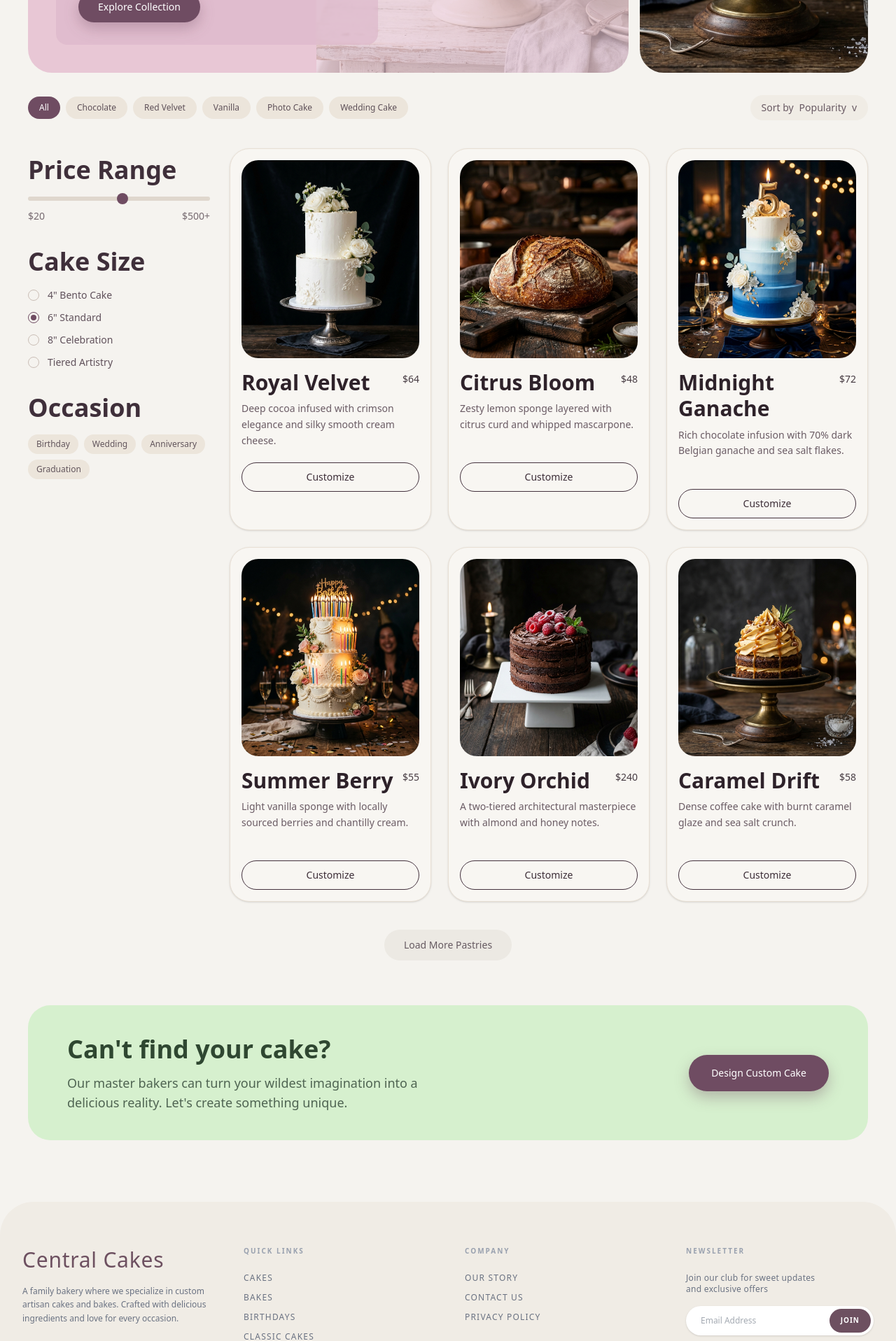
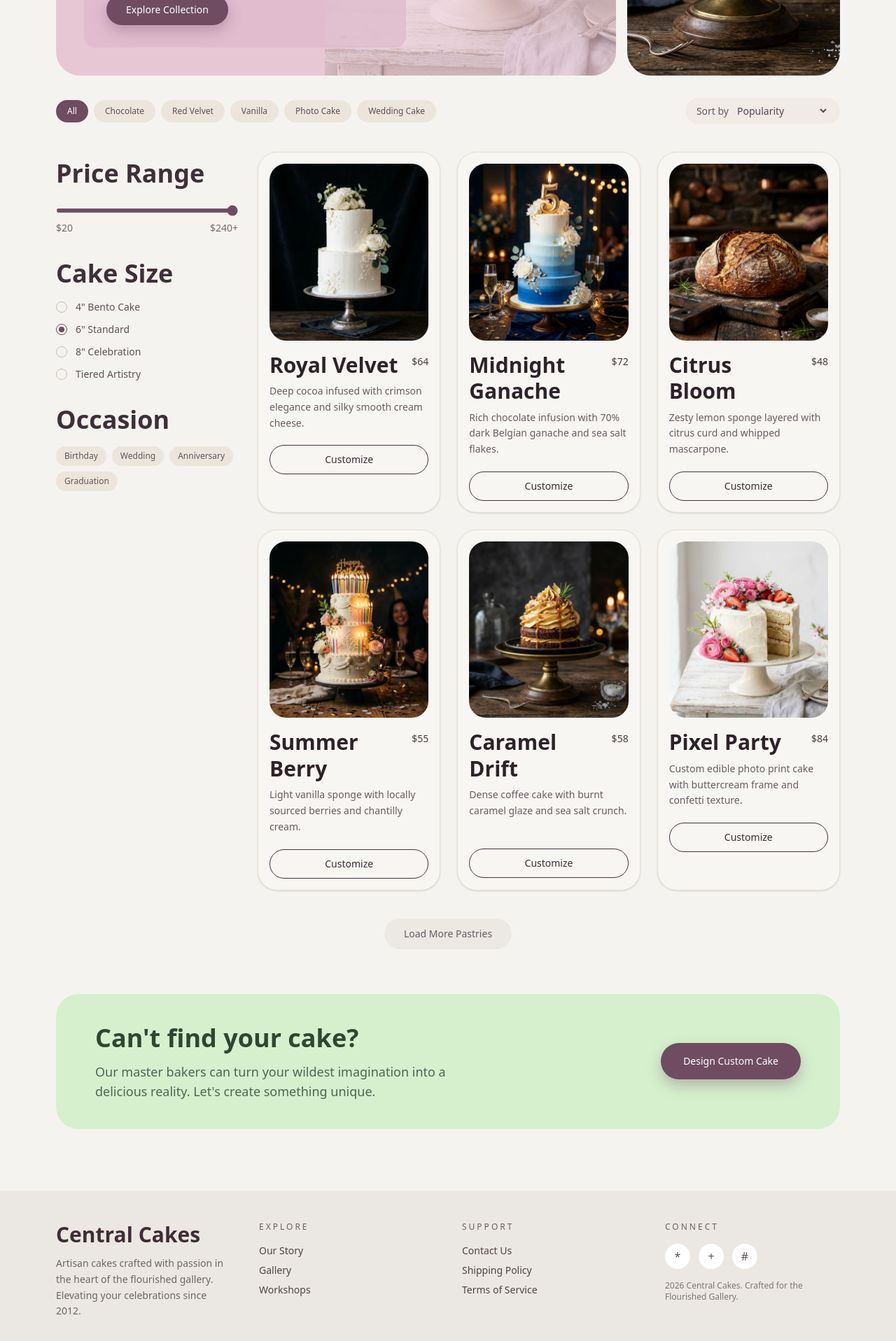
Before and after one commit to zoonfeedback-lab/cakes-and-bakery, a Next.js app: page /cakes in a window 1280 px wide. Shown: the part 580-2497 px from the top of the page at 70% size. Built offline with nearby package versions, Linux system fonts and the light colour scheme; a web font is replaced by a local one.

Commit message:
fix{cakes}: the page become interactive

```diff
--- a/app/cakes/page.tsx
+++ b/app/cakes/page.tsx
@@ -1,6 +1,7 @@
-import { Footer } from "@/components";
-import { Header } from "@/components/Header";
-import Image from "next/image";
+'use client';
+
+import Image from 'next/image';
+import { useDeferredValue, useMemo, useState } from 'react';
 
 type CakeItem = {
   id: string;
@@ -8,66 +9,223 @@ type CakeItem = {
   price: number;
   image: string;
   description: string;
+  category: 'chocolate' | 'red-velvet' | 'vanilla' | 'photo-cake' | 'wedding-cake';
+  sizeOptions: string[];
+  occasions: string[];
+  tags?: string[];
 };
 
-const topCategories = ["All", "Chocolate", "Red Velvet", "Vanilla", "Photo Cake", "Wedding Cake"];
+type CategoryPill = {
+  id: string;
+  label: string;
+};
 
-const sizeOptions = ["4\" Bento Cake", "6\" Standard", "8\" Celebration", "Tiered Artistry"];
+const categoryPills: CategoryPill[] = [
+  { id: 'all', label: 'All' },
+  { id: 'chocolate', label: 'Chocolate' },
+  { id: 'red-velvet', label: 'Red Velvet' },
+  { id: 'vanilla', label: 'Vanilla' },
+  { id: 'photo-cake', label: 'Photo Cake' },
+  { id: 'wedding-cake', label: 'Wedding Cake' },
+];
 
-const occasions = ["Birthday", "Wedding", "Anniversary", "Graduation"];
+const sizeOptions = ['4" Bento Cake', '6" Standard', '8" Celebration', 'Tiered Artistry'];
+const occasionOptions = ['Birthday', 'Wedding', 'Anniversary', 'Graduation'];
+const sortOptions = ['Popularity', 'Newest', 'Price Low to High'];
+const INITIAL_VISIBLE_COUNT = 6;
 
 const cakes: CakeItem[] = [
   {
-    id: "royal-velvet",
-    name: "Royal Velvet",
+    id: 'royal-velvet',
+    name: 'Royal Velvet',
     price: 64,
-    image: "/images/velvet-rose.png",
-    description: "Deep cocoa infused with crimson elegance and silky smooth cream cheese.",
+    image: '/images/velvet-rose.png',
+    description: 'Deep cocoa infused with crimson elegance and silky smooth cream cheese.',
+    category: 'red-velvet',
+    sizeOptions: ['6" Standard', '8" Celebration'],
+    occasions: ['Birthday', 'Anniversary'],
+    tags: ['Most Loved'],
   },
   {
-    id: "citrus-bloom",
-    name: "Citrus Bloom",
+    id: 'citrus-bloom',
+    name: 'Citrus Bloom',
     price: 48,
-    image: "/images/daily-bakes.png",
-    description: "Zesty lemon sponge layered with citrus curd and whipped mascarpone.",
+    image: '/images/daily-bakes.png',
+    description: 'Zesty lemon sponge layered with citrus curd and whipped mascarpone.',
+    category: 'vanilla',
+    sizeOptions: ['4" Bento Cake', '6" Standard'],
+    occasions: ['Birthday', 'Graduation'],
   },
   {
-    id: "midnight-ganache",
-    name: "Midnight Ganache",
+    id: 'midnight-ganache',
+    name: 'Midnight Ganache',
     price: 72,
-    image: "/images/celestial.png",
-    description: "Rich chocolate infusion with 70% dark Belgian ganache and sea salt flakes.",
+    image: '/images/celestial.png',
+    description: 'Rich chocolate infusion with 70% dark Belgian ganache and sea salt flakes.',
+    category: 'chocolate',
+    sizeOptions: ['6" Standard', '8" Celebration'],
+    occasions: ['Wedding', 'Anniversary'],
+    tags: ['Best Seller'],
   },
   {
-    id: "summer-berry",
-    name: "Summer Berry",
+    id: 'summer-berry',
+    name: 'Summer Berry',
     price: 55,
-    image: "/images/birthday-cake.png",
-    description: "Light vanilla sponge with locally sourced berries and chantilly cream.",
+    image: '/images/birthday-cake.png',
+    description: 'Light vanilla sponge with locally sourced berries and chantilly cream.',
+    category: 'vanilla',
+    sizeOptions: ['4" Bento Cake', '6" Standard'],
+    occasions: ['Birthday', 'Graduation'],
   },
   {
-    id: "ivory-orchid",
-    name: "Ivory Orchid",
+    id: 'ivory-orchid',
+    name: 'Ivory Orchid',
     price: 240,
-    image: "/images/signature-cake.png",
-    description: "A two-tiered architectural masterpiece with almond and honey notes.",
+    image: '/images/signature-cake.png',
+    description: 'A two-tiered architectural masterpiece with almond and honey notes.',
+    category: 'wedding-cake',
+    sizeOptions: ['Tiered Artistry'],
+    occasions: ['Wedding', 'Anniversary'],
+    tags: ['Best Seller', 'Most Loved'],
   },
   {
-    id: "caramel-drift",
-    name: "Caramel Drift",
+    id: 'caramel-drift',
+    name: 'Caramel Drift',
     price: 58,
-    image: "/images/salted-caramel.png",
-    description: "Dense coffee cake with burnt caramel glaze and sea salt crunch.",
+    image: '/images/salted-caramel.png',
+    description: 'Dense coffee cake with burnt caramel glaze and sea salt crunch.',
+    category: 'chocolate',
+    sizeOptions: ['6" Standard', '8" Celebration'],
+    occasions: ['Anniversary', 'Graduation'],
+  },
+  {
+    id: 'pixel-party',
+    name: 'Pixel Party',
+    price: 84,
+    image: '/images/hero-cake.png',
+    description: 'Custom edible photo print cake with buttercream frame and confetti texture.',
+    category: 'photo-cake',
+    sizeOptions: ['6" Standard', '8" Celebration'],
+    occasions: ['Birthday', 'Graduation'],
+    tags: ['Custom'],
+  },
+  {
+    id: 'gold-ribbon',
+    name: 'Gold Ribbon',
+    price: 132,
+    image: '/images/journey-1.png',
+    description: 'Floral fondant styling with smooth vanilla sponge for elegant gatherings.',
+    category: 'wedding-cake',
+    sizeOptions: ['8" Celebration', 'Tiered Artistry'],
+    occasions: ['Wedding', 'Anniversary'],
+  },
+  {
+    id: 'crimson-frost',
+    name: 'Crimson Frost',
+    price: 68,
+    image: '/images/journey-2.png',
+    description: 'Classic red velvet layers with whipped cream cheese and berry glaze.',
+    category: 'red-velvet',
+    sizeOptions: ['6" Standard', '8" Celebration'],
+    occasions: ['Birthday', 'Wedding'],
   },
 ];
 
-export default function HomePage() {
+export default function CakesPage() {
+  const maxPrice = useMemo(() => Math.max(...cakes.map((cake) => cake.price)), []);
+
+  const [activePill, setActivePill] = useState('all');
+  const [activeSort, setActiveSort] = useState(sortOptions[0]);
+  const [priceCap, setPriceCap] = useState(maxPrice);
+  const [selectedSize, setSelectedSize] = useState(sizeOptions[1]);
+  const [selectedOccasions, setSelectedOccasions] = useState<string[]>([]);
+  const [visibleCount, setVisibleCount] = useState(INITIAL_VISIBLE_COUNT);
+
+  const deferredPill = useDeferredValue(activePill);
+  const deferredSort = useDeferredValue(activeSort);
+  const deferredPriceCap = useDeferredValue(priceCap);
+  const deferredSize = useDeferredValue(selectedSize);
+  const deferredOccasions = useDeferredValue(selectedOccasions);
+
+  const filteredCakes = useMemo(() => {
+    return cakes
+      .filter((cake) => {
+        if (deferredPill === 'all') return true;
+        return cake.category === deferredPill;
+      })
+      .filter((cake) => cake.price <= deferredPriceCap)
+      .filter((cake) => {
+        if (!deferredSize) return true;
+        return cake.sizeOptions.includes(deferredSize);
+      })
+      .filter((cake) => {
+        if (deferredOccasions.length === 0) return true;
+        return deferredOccasions.every((occasion) => cake.occasions.includes(occasion));
+      })
+      .sort((left, right) => {
+        if (deferredSort === 'Price Low to High') return left.price - right.price;
+
+        if (deferredSort === 'Newest') return right.id.localeCompare(left.id);
+
+        const leftScore = (left.tags?.includes('Best Seller') ? 2 : 0) + (left.tags?.includes('Most Loved') ? 2 : 0);
+        const rightScore = (right.tags?.includes('Best Seller') ? 2 : 0) + (right.tags?.includes('Most Loved') ? 2 : 0);
+
+        return rightScore - leftScore;
+      });
+  }, [deferredOccasions, deferredPill, deferredPriceCap, deferredSize, deferredSort]);
+
+  const visibleCakes = filteredCakes.slice(0, visibleCount);
+  const canLoadMore = visibleCount < filteredCakes.length;
+
+  function handlePillChange(pill: string) {
+    setActivePill(pill);
+    setVisibleCount(INITIAL_VISIBLE_COUNT);
+  }
+
+  function handleSortChange(sort: string) {
+    setActiveSort(sort);
+  }
+
+  function handlePriceChange(value: number) {
+    setPriceCap(value);
+    setVisibleCount(INITIAL_VISIBLE_COUNT);
+  }
+
+  function handleSizeChange(size: string) {
+    setSelectedSize(size);
+    setVisibleCount(INITIAL_VISIBLE_COUNT);
+  }
+
+  function handleOccasionToggle(occasion: string) {
+    setSelectedOccasions((current) =>
+      current.includes(occasion)
+        ? current.filter((value) => value !== occasion)
+        : [...current, occasion],
+    );
+    setVisibleCount(INITIAL_VISIBLE_COUNT);
+  }
+
+  function handleLoadMore() {
+    setVisibleCount((current) => current + 3);
+  }
+
   return (
-    <div className="flex min-h-screen flex-col bg-[#f5f3ef] text-[#2d242a]">
-      <Header />
-
-      <main className="flex-1">
-      <div className="mx-auto max-w-7xl px-5 pb-12 pt-8 md:px-8 lg:px-10">
+    <div className="bg-[#f5f3ef] text-[#2d242a]">
+      <div className="mx-auto max-w-[1200px] px-5 pb-12 pt-8 md:px-8 lg:px-10">
+        <header className="mb-10 flex flex-col items-center gap-4">
+          <p className="text-center font-serif text-4xl text-[#4a2f40]">Central Cakes</p>
+          <nav className="flex items-center gap-7 text-sm text-[#6f5f66]">
+            <a className="border-b border-[#4a2f40] pb-1 text-[#4a2f40]" href="#">
+              Cakes
+            </a>
+            <a className="hover:text-[#4a2f40]" href="/bakes">
+              Bakes
+            </a>
+            <a className="hover:text-[#4a2f40]" href="#">
+              Birthdays
+            </a>
+          </nav>
+        </header>
 
         <section className="mb-8 grid gap-4 lg:grid-cols-[1.45fr_0.55fr]">
           <article className="relative overflow-hidden rounded-[34px] bg-[#e8c7d5] p-7 md:p-10">
@@ -103,62 +261,83 @@ export default function HomePage() {
           </article>
 
           <article className="relative min-h-[360px] overflow-hidden rounded-[34px]">
-            <Image alt="Chocolate cake close-up" className="h-full w-full object-cover" fill priority src="/images/salted-caramel.png" />
+            <Image
+              alt="Chocolate cake close-up"
+              className="h-full w-full object-cover"
+              fill
+              priority
+              src="/images/salted-caramel.png"
+            />
           </article>
         </section>
 
         <section className="mb-10 flex flex-col justify-between gap-5 lg:flex-row lg:items-center">
           <div className="flex flex-wrap items-center gap-2">
-            {topCategories.map((category, index) => (
+            {categoryPills.map((pill) => (
               <button
                 className={`rounded-full px-4 py-2 text-xs font-medium transition ${
-                  index === 0
-                    ? "bg-[#6f4c62] text-white"
-                    : "bg-[#ece5db] text-[#5e5058] hover:bg-[#e4dacd]"
+                  activePill === pill.id
+                    ? 'bg-[#6f4c62] text-white'
+                    : 'bg-[#ece5db] text-[#5e5058] hover:bg-[#e4dacd]'
                 }`}
-                key={category}
+                key={pill.id}
+                onClick={() => handlePillChange(pill.id)}
                 type="button"
               >
-                {category}
+                {pill.label}
               </button>
             ))}
           </div>
 
-          <button
-            className="inline-flex w-fit items-center gap-2 rounded-full bg-[#f0ece5] px-4 py-2 text-sm text-[#695a63]"
-            type="button"
+          <label className="inline-flex w-fit items-center gap-2 rounded-full bg-[#f0ece5] px-4 py-2 text-sm text-[#695a63]">
+            <span>Sort by</span>
+            <select
+              className="bg-transparent font-medium text-[#564752] outline-none"
+              onChange={(event) => handleSortChange(event.target.value)}
+              value={activeSort}
             >
-            Sort by
-            <span className="font-medium">Popularity</span>
-            <span aria-hidden="true">v</span>
-          </button>
+              {sortOptions.map((option) => (
+                <option key={option} value={option}>
+                  {option}
+                </option>
+              ))}
+            </select>
+          </label>
         </section>
 
         <div className="grid gap-7 lg:grid-cols-[260px_1fr]">
           <aside className="lg:pt-2">
             <div className="mb-8">
               <h2 className="mb-4 text-3xl font-semibold text-[#3f2f3a]">Price Range</h2>
-              <div className="relative mb-3 h-1.5 rounded-full bg-[#dfd7cd]">
-                <span className="absolute left-[52%] top-1/2 h-4 w-4 -translate-x-1/2 -translate-y-1/2 rounded-full bg-[#6f4c62]" />
-              </div>
+              <input
+                type="range"
+                min={20}
+                max={maxPrice}
+                step={1}
+                value={priceCap}
+                onChange={(event) => handlePriceChange(Number(event.target.value))}
+                className="mb-3 h-1.5 w-full cursor-pointer accent-[#6f4c62]"
+              />
               <div className="flex justify-between text-sm text-[#776b71]">
                 <span>$20</span>
-                <span>$500+</span>
+                <span>${priceCap}+</span>
               </div>
             </div>
 
             <div className="mb-8">
               <h2 className="mb-4 text-3xl font-semibold text-[#3f2f3a]">Cake Size</h2>
               <div className="space-y-3 text-[#60515b]">
-                {sizeOptions.map((size, index) => (
+                {sizeOptions.map((size) => (
                   <label className="flex items-center gap-3 text-sm" key={size}>
-                    <span
+                    <button
+                      type="button"
+                      onClick={() => handleSizeChange(size)}
                       className={`grid h-4 w-4 place-items-center rounded-full border ${
-                        index === 1 ? "border-[#6f4c62]" : "border-[#cabeb6]"
+                        selectedSize === size ? 'border-[#6f4c62]' : 'border-[#cabeb6]'
                       }`}
                     >
-                      {index === 1 ? <span className="h-2 w-2 rounded-full bg-[#6f4c62]" /> : null}
-                    </span>
+                      {selectedSize === size ? <span className="h-2 w-2 rounded-full bg-[#6f4c62]" /> : null}
+                    </button>
                     <span>{size}</span>
                   </label>
                 ))}
@@ -168,10 +347,15 @@ export default function HomePage() {
             <div>
               <h2 className="mb-4 text-3xl font-semibold text-[#3f2f3a]">Occasion</h2>
               <div className="flex flex-wrap gap-2">
-                {occasions.map((occasion) => (
+                {occasionOptions.map((occasion) => (
                   <button
-                    className="rounded-full bg-[#ece5db] px-3 py-1.5 text-xs text-[#62555c] transition hover:bg-[#dfd5c7]"
+                    className={`rounded-full px-3 py-1.5 text-xs transition ${
+                      selectedOccasions.includes(occasion)
+                        ? 'bg-[#6f4c62] text-white'
+                        : 'bg-[#ece5db] text-[#62555c] hover:bg-[#dfd5c7]'
+                    }`}
                     key={occasion}
+                    onClick={() => handleOccasionToggle(occasion)}
                     type="button"
                   >
                     {occasion}
@@ -182,7 +366,7 @@ export default function HomePage() {
           </aside>
 
           <section className="grid gap-6 sm:grid-cols-2 xl:grid-cols-3">
-            {cakes.map((cake) => (
+            {visibleCakes.map((cake) => (
               <article className="rounded-[28px] border border-[#e8dfd4] bg-[#f8f6f2] p-4 shadow-sm" key={cake.id}>
                 <div className="relative mb-4 aspect-[0.9] overflow-hidden rounded-[24px]">
                   <Image alt={cake.name} className="h-full w-full object-cover" fill src={cake.image} />
@@ -200,16 +384,25 @@ export default function HomePage() {
                 </button>
               </article>
             ))}
+
+            {visibleCakes.length === 0 ? (
+              <div className="col-span-full rounded-2xl border border-dashed border-[#d3c8be] bg-[#f8f6f2] p-8 text-center text-[#6b5c65]">
+                No cakes match the current filters. Try a higher price cap or fewer occasion filters.
+              </div>
+            ) : null}
           </section>
         </div>
 
         <div className="mt-10 flex justify-center">
+          {canLoadMore ? (
             <button
               className="rounded-full bg-[#ece9e3] px-7 py-3 text-sm text-[#665a61] transition hover:bg-[#e1ddd6]"
+              onClick={handleLoadMore}
               type="button"
             >
               Load More Pastries
             </button>
+          ) : null}
         </div>
 
         <section className="mt-16 flex flex-col gap-8 rounded-[32px] bg-[#d6f0ce] px-7 py-10 md:flex-row md:items-center md:justify-between md:px-10 lg:px-14">
@@ -228,9 +421,46 @@ export default function HomePage() {
           </button>
         </section>
       </div>
-      </main>
 
-      <Footer />
+      <footer className="mt-10 bg-[#ebe8e3]">
+        <div className="mx-auto grid max-w-[1200px] gap-10 px-5 py-11 md:grid-cols-4 md:px-8 lg:px-10">
+          <div>
+            <h3 className="mb-3 text-3xl font-semibold text-[#3f2d38]">Central Cakes</h3>
+            <p className="text-sm leading-relaxed text-[#6f646a]">
+              Artisan cakes crafted with passion in the heart of the flourished gallery. Elevating your celebrations
+              since 2012.
+            </p>
+          </div>
+
+          <div>
+            <p className="mb-4 text-xs uppercase tracking-[0.25em] text-[#6c5f66]">Explore</p>
+            <ul className="space-y-2 text-sm text-[#4f4249]">
+              <li>Our Story</li>
+              <li>Gallery</li>
+              <li>Workshops</li>
+            </ul>
+          </div>
+
+          <div>
+            <p className="mb-4 text-xs uppercase tracking-[0.25em] text-[#6c5f66]">Support</p>
+            <ul className="space-y-2 text-sm text-[#4f4249]">
+              <li>Contact Us</li>
+              <li>Shipping Policy</li>
+              <li>Terms of Service</li>
+            </ul>
+          </div>
+
+          <div>
+            <p className="mb-4 text-xs uppercase tracking-[0.25em] text-[#6c5f66]">Connect</p>
+            <div className="mb-4 flex gap-3 text-[#5d5157]">
+              <span className="grid h-9 w-9 place-items-center rounded-full bg-white">*</span>
+              <span className="grid h-9 w-9 place-items-center rounded-full bg-white">+</span>
+              <span className="grid h-9 w-9 place-items-center rounded-full bg-white">#</span>
+            </div>
+            <p className="text-xs text-[#7f747a]">2026 Central Cakes. Crafted for the Flourished Gallery.</p>
+          </div>
+        </div>
+      </footer>
     </div>
   );
 }
```
Lines whose indentation alone changed are shown as unchanged.
